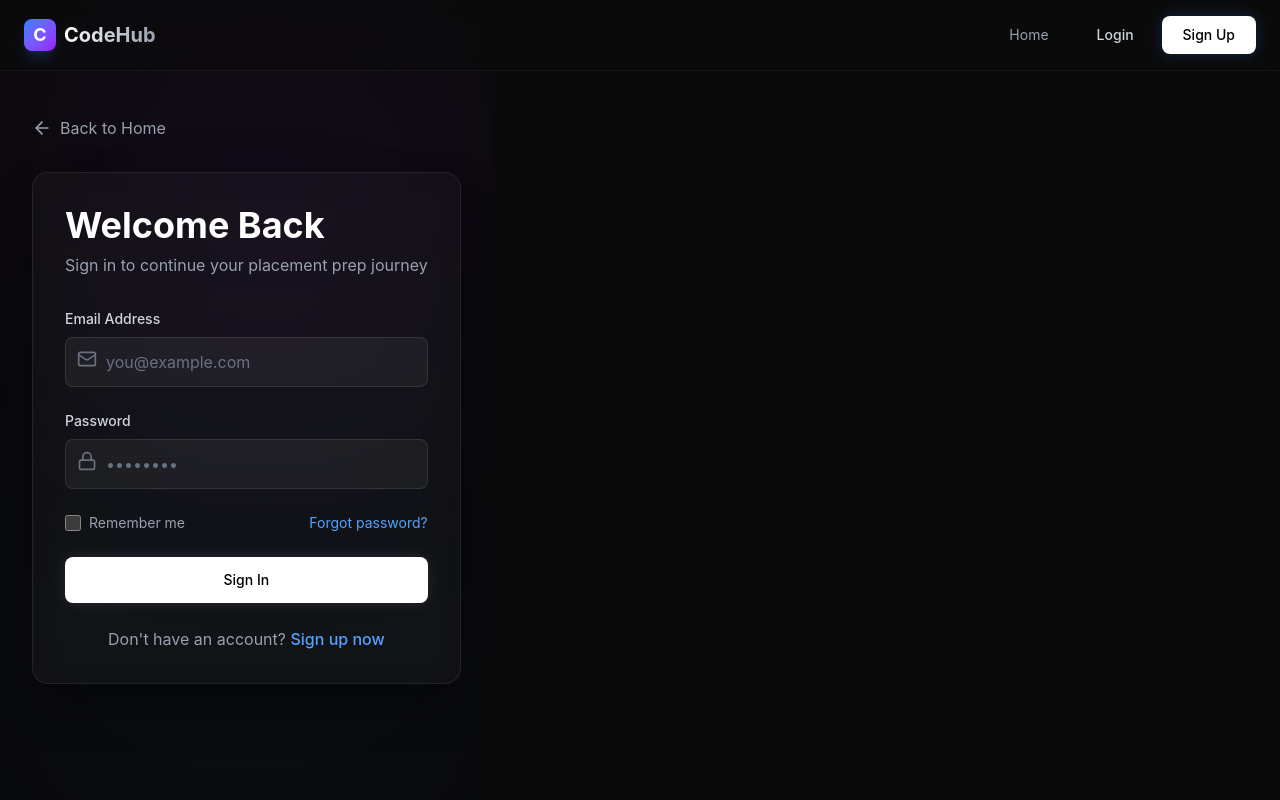
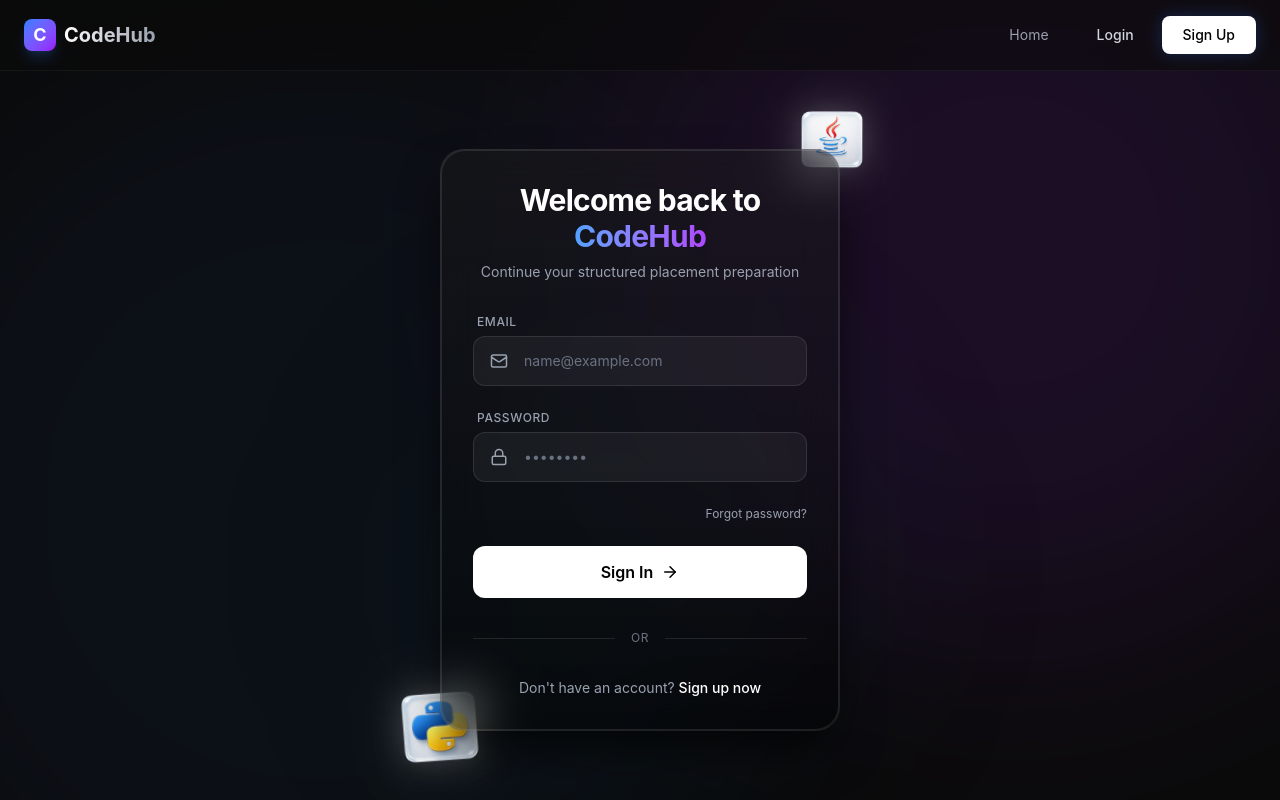
Before and after one commit to Charangandrothu/CodeHub, a React (Vite) app: page /login in a window 1280 px wide. Built offline with nearby package versions, Linux system fonts and the light colour scheme.

Commit message:
`Added Framer Motion animations and parallax effects to Login page`

```diff
--- a/src/index.css
+++ b/src/index.css
@@ -39,3 +39,7 @@ body {
     -webkit-text-fill-color: transparent;
   }
 }
+
+#root {
+  width: 100%;
+}
--- a/src/pages/Login.jsx
+++ b/src/pages/Login.jsx
@@ -1,114 +1,258 @@
-import React, { useState } from 'react'
+import React, { useState, useEffect } from 'react'
+import { motion, useMotionValue, useTransform, useSpring } from 'framer-motion'
 import { useNavigate } from 'react-router-dom'
-// eslint-disable-next-line no-unused-vars
-import { motion } from 'framer-motion'
-import { ArrowLeft, Mail, Lock } from 'lucide-react'
-import { Button } from '../components/ui/Button'
+import { Mail, Lock, ArrowRight, Loader2 } from 'lucide-react'
+import pythonGlass from '../assets/pythonglass.png'
+import javaGlass from '../assets/javaglass.png'
 
 const Login = () => {
   const navigate = useNavigate()
   const [email, setEmail] = useState('')
   const [password, setPassword] = useState('')
+  const [isLoading, setIsLoading] = useState(false)
+  const [focusedField, setFocusedField] = useState(null)
+
+  // Mouse parallax effect
+  const mouseX = useMotionValue(0)
+  const mouseY = useMotionValue(0)
+
+  // Smooth spring animation for mouse movement
+  const springConfig = { damping: 25, stiffness: 150 }
+  const springX = useSpring(mouseX, springConfig)
+  const springY = useSpring(mouseY, springConfig)
+
+  // Transform values for icons (inverted movement for depth)
+  const iconX = useTransform(springX, [-0.5, 0.5], [20, -20])
+  const iconY = useTransform(springY, [-0.5, 0.5], [20, -20])
+
+  // Transform for card (subtle movement)
+  const cardX = useTransform(springX, [-0.5, 0.5], [5, -5])
+  const cardY = useTransform(springY, [-0.5, 0.5], [5, -5])
+
+  useEffect(() => {
+    const handleMouseMove = (e) => {
+      // Normalize mouse coordinates to -0.5 to 0.5
+      const { innerWidth, innerHeight } = window
+      mouseX.set(e.clientX / innerWidth - 0.5)
+      mouseY.set(e.clientY / innerHeight - 0.5)
+    }
+
+    window.addEventListener('mousemove', handleMouseMove)
+    return () => window.removeEventListener('mousemove', handleMouseMove)
+  }, [mouseX, mouseY])
 
   const handleLogin = (e) => {
     e.preventDefault()
-    // Add your login logic here
+    setIsLoading(true)
+    // Simulate login delay
+    setTimeout(() => {
       console.log('Login attempt:', { email, password })
-    // Navigate to home after login
+      setIsLoading(false)
       navigate('/')
+    }, 1500)
   }
 
   return (
-    <section className="relative min-h-screen flex items-center justify-center overflow-hidden bg-[#0a0a0a] px-4 sm:px-6 lg:px-8">
-      {/* Ambient Background */}
-      <div className="absolute top-0 left-0 w-full h-full overflow-hidden pointer-events-none">
-        <div className="absolute top-[-10%] right-[-5%] w-[500px] h-[500px] bg-purple-900/10 rounded-full blur-[120px]" />
-        <div className="absolute bottom-[-10%] left-[-10%] w-[600px] h-[600px] bg-blue-900/5 rounded-full blur-[100px]" />
+    <section className="relative min-h-screen flex items-center justify-center overflow-hidden bg-[#0a0a0a] px-4 sm:px-6 lg:px-8 pt-20">
+      {/* Dynamic Background */}
+      <div className="absolute inset-0 overflow-hidden pointer-events-none">
+        <div className="absolute top-[-20%] right-[-10%] w-[800px] h-[800px] bg-purple-900/20 rounded-full blur-[120px] mix-blend-screen" />
+        <div className="absolute bottom-[-20%] left-[-10%] w-[900px] h-[900px] bg-blue-900/10 rounded-full blur-[100px] mix-blend-screen" />
+        <div className="absolute top-[40%] left-[30%] w-[500px] h-[500px] bg-emerald-900/5 rounded-full blur-[100px]" />
       </div>
 
+      <div className="relative w-full max-w-[400px] z-10 perspective-1000">
+
+        {/* Floating Icons with Parallax */}
         <motion.div
-        initial={{ opacity: 0, y: 20 }}
+          style={{ x: iconX, y: iconY }}
+          className="absolute -top-12 -right-8 z-0 hidden md:block"
+        >
+          <motion.div
+            animate={{ y: [0, -15, 0], rotate: [0, 5, 0] }}
+            transition={{ duration: 6, repeat: Infinity, ease: "easeInOut" }}
+            className="w-20 h-20 relative"
+          >
+            <div className="absolute inset-0 bg-white/5 rounded-2xl blur-xl" />
+            <img src={javaGlass} alt="Java" className="w-full h-full object-contain relative z-10 drop-shadow-[0_0_15px_rgba(255,255,255,0.2)]" />
+          </motion.div>
+        </motion.div>
+
+        <motion.div
+          style={{ x: useTransform(iconX, (v) => v * -1.2), y: useTransform(iconY, (v) => v * -1.2) }}
+          className="absolute -bottom-8 -left-12 z-0 hidden md:block"
+        >
+          <motion.div
+            animate={{ y: [0, 15, 0], rotate: [0, -5, 0] }}
+            transition={{ duration: 7, repeat: Infinity, ease: "easeInOut", delay: 1 }}
+            className="w-24 h-24 relative"
+          >
+            <div className="absolute inset-0 bg-white/5 rounded-2xl blur-xl" />
+            <img src={pythonGlass} alt="Python" className="w-full h-full object-contain relative z-10 drop-shadow-[0_0_15px_rgba(255,255,255,0.2)]" />
+          </motion.div>
+        </motion.div>
+
+        {/* Main Login Card */}
+        <motion.div
+          initial={{ opacity: 0, y: 30, scale: 0.95 }}
+          animate={{ opacity: 1, y: 0, scale: 1 }}
+          transition={{ duration: 0.8, ease: "easeOut" }}
+          style={{ x: cardX, y: cardY }}
+          className="relative z-10 bg-black/40 backdrop-blur-xl border border-white/10 rounded-3xl p-6 sm:p-8 shadow-2xl shadow-black/80"
+        >
+          {/* Subtle Border Glow */}
+          <div className="absolute inset-0 rounded-3xl z-0 pointer-events-none ring-1 ring-inset ring-white/10" />
+          <div className="absolute -inset-[1px] rounded-3xl z-0 bg-gradient-to-b from-white/10 to-transparent opacity-50 pointer-events-none" />
+
+          {/* Header */}
+          <div className="relative z-10 mb-8 text-center">
+            <motion.div
+              initial={{ opacity: 0, y: 10 }}
               animate={{ opacity: 1, y: 0 }}
-        transition={{ duration: 0.6 }}
-        className="w-full max-w-md relative z-10"
+              transition={{ delay: 0.2 }}
             >
-        {/* Back Button */}
-        <button
-          onClick={() => navigate('/')}
-          className="flex items-center gap-2 text-gray-400 hover:text-white transition-colors mb-8"
-        >
-          <ArrowLeft size={20} />
-          <span>Back to Home</span>
-        </button>
-
-        {/* Login Card */}
-        <div className="glass-card rounded-2xl p-8 shadow-2xl shadow-black/50">
-          <div className="mb-8">
-            <h1 className="text-4xl font-bold text-white mb-2">Welcome Back</h1>
-            <p className="text-gray-400">Sign in to continue your placement prep journey</p>
+              <h1 className="text-3xl font-bold text-white tracking-tight mb-2">
+                Welcome back to <span className="text-transparent bg-clip-text bg-gradient-to-r from-blue-400 to-purple-500">CodeHub</span>
+              </h1>
+              <p className="text-gray-400 text-sm">Continue your structured placement preparation</p>
+            </motion.div>
           </div>
 
-          <form onSubmit={handleLogin} className="space-y-6">
-            {/* Email Field */}
-            <div>
-              <label className="block text-sm font-medium text-gray-300 mb-2">Email Address</label>
+          <form onSubmit={handleLogin} className="space-y-6 relative z-10">
+            {/* Email Field with Glow Effect */}
+            <motion.div
+              initial={{ opacity: 0, x: -20 }}
+              animate={{ opacity: 1, x: 0 }}
+              transition={{ delay: 0.3 }}
+              className="relative group"
+            >
+              <label className="block text-xs font-medium text-gray-400 mb-1.5 uppercase tracking-wider ml-1">Email</label>
               <div className="relative">
-                <Mail className="absolute left-3 top-3 text-gray-500" size={20} />
+                <div className={`absolute inset-0 rounded-xl transition-opacity duration-300 ${focusedField === 'email' ? 'opacity-100' : 'opacity-0'}`}>
+                  <div className="absolute inset-0 bg-blue-500/20 rounded-xl blur-md" />
+                </div>
+                <div className="relative flex items-center bg-white/5 border border-white/10 rounded-xl overflow-hidden transition-all duration-300 group-hover:border-white/20 focus-within:border-blue-500/50 focus-within:bg-white/10">
+                  <div className="pl-4 text-gray-400">
+                    <Mail size={18} />
+                  </div>
                   <input
                     type="email"
                     value={email}
                     onChange={(e) => setEmail(e.target.value)}
-                  placeholder="you@example.com"
-                  className="w-full bg-white/5 border border-white/10 rounded-lg pl-10 pr-4 py-3 text-white placeholder-gray-500 focus:outline-none focus:border-blue-500/50 focus:bg-white/10 transition-all"
+                    onFocus={() => setFocusedField('email')}
+                    onBlur={() => setFocusedField(null)}
+                    placeholder="name@example.com"
+                    className="w-full bg-transparent border-none text-white placeholder-gray-500 px-4 py-3.5 focus:ring-0 text-sm"
                     required
                   />
                 </div>
               </div>
+            </motion.div>
 
             {/* Password Field */}
-            <div>
-              <label className="block text-sm font-medium text-gray-300 mb-2">Password</label>
+            <motion.div
+              initial={{ opacity: 0, x: -20 }}
+              animate={{ opacity: 1, x: 0 }}
+              transition={{ delay: 0.4 }}
+              className="relative group"
+            >
+              <label className="block text-xs font-medium text-gray-400 mb-1.5 uppercase tracking-wider ml-1">Password</label>
               <div className="relative">
-                <Lock className="absolute left-3 top-3 text-gray-500" size={20} />
+                <div className={`absolute inset-0 rounded-xl transition-opacity duration-300 ${focusedField === 'password' ? 'opacity-100' : 'opacity-0'}`}>
+                  <div className="absolute inset-0 bg-purple-500/20 rounded-xl blur-md" />
+                </div>
+                <div className="relative flex items-center bg-white/5 border border-white/10 rounded-xl overflow-hidden transition-all duration-300 group-hover:border-white/20 focus-within:border-purple-500/50 focus-within:bg-white/10">
+                  <div className="pl-4 text-gray-400">
+                    <Lock size={18} />
+                  </div>
                   <input
                     type="password"
                     value={password}
                     onChange={(e) => setPassword(e.target.value)}
+                    onFocus={() => setFocusedField('password')}
+                    onBlur={() => setFocusedField(null)}
                     placeholder="••••••••"
-                  className="w-full bg-white/5 border border-white/10 rounded-lg pl-10 pr-4 py-3 text-white placeholder-gray-500 focus:outline-none focus:border-blue-500/50 focus:bg-white/10 transition-all"
+                    className="w-full bg-transparent border-none text-white placeholder-gray-500 px-4 py-3.5 focus:ring-0 text-sm"
                     required
                   />
                 </div>
               </div>
+            </motion.div>
 
-            {/* Remember & Forgot */}
-            <div className="flex items-center justify-between text-sm">
-              <label className="flex items-center gap-2 text-gray-400 hover:text-gray-300 cursor-pointer">
-                <input type="checkbox" className="w-4 h-4 rounded border-gray-500 bg-white/5" />
-                Remember me
-              </label>
-              <a href="#" className="text-blue-400 hover:text-blue-300 transition-colors">
+            {/* Forgot Password */}
+            <motion.div
+              initial={{ opacity: 0 }}
+              animate={{ opacity: 1 }}
+              transition={{ delay: 0.5 }}
+              className="flex justify-end"
+            >
+              <a href="#" className="text-xs text-gray-400 hover:text-white transition-colors">
                 Forgot password?
               </a>
-            </div>
+            </motion.div>
 
-            {/* Login Button */}
-            <Button variant="primary" className="w-full">
-              Sign In
-            </Button>
+            {/* Login Button with Sweep Effect */}
+            <motion.div
+              initial={{ opacity: 0, y: 20 }}
+              animate={{ opacity: 1, y: 0 }}
+              transition={{ delay: 0.6 }}
+            >
+              <button
+                type="button"
+                onClick={handleLogin}
+                className="group relative w-full flex items-center justify-center gap-2 bg-white text-black font-semibold py-3.5 rounded-xl transition-all duration-300 hover:scale-[1.02] active:scale-[0.98] overflow-hidden cursor-pointer"
+              >
+                {/* Sweep Gradient */}
+                <div className="absolute inset-0 w-full h-full bg-gradient-to-r from-transparent via-white/50 to-transparent -translate-x-full group-hover:animate-[sweep_1.5s_ease-in-out_infinite]" />
+
+                {isLoading ? (
+                  <Loader2 className="animate-spin" size={20} />
+                ) : (
+                  <>
+                    <span>Sign In</span>
+                    <ArrowRight size={18} className="transition-transform group-hover:translate-x-1" />
+                  </>
+                )}
+              </button>
+            </motion.div>
           </form>
 
-          {/* Sign Up Link */}
-          <div className="mt-6 text-center">
-            <p className="text-gray-400">
+          {/* Divider */}
+          <motion.div
+            initial={{ opacity: 0 }}
+            animate={{ opacity: 1 }}
+            transition={{ delay: 0.7 }}
+            className="my-8 flex items-center gap-4"
+          >
+            <div className="h-px bg-white/10 flex-1" />
+            <span className="text-gray-500 text-xs uppercase tracking-wider">Or</span>
+            <div className="h-px bg-white/10 flex-1" />
+          </motion.div>
+
+          {/* Social / Sign Up */}
+          <motion.div
+            initial={{ opacity: 0, y: 10 }}
+            animate={{ opacity: 1, y: 0 }}
+            transition={{ delay: 0.8 }}
+            className="text-center"
+          >
+            <p className="text-gray-400 text-sm">
               Don't have an account?{' '}
-              <a href="#" className="text-blue-400 hover:text-blue-300 transition-colors font-medium">
+              <a href="#" className="text-white font-medium hover:underline decoration-blue-500 decoration-2 underline-offset-4 transition-all">
                 Sign up now
               </a>
             </p>
+          </motion.div>
+        </motion.div>
       </div>
-        </div>
-      </motion.div>
+
+      {/* Add custom keyframe for sweep animation in a style tag since we can't easily add to tailwind config on the fly */}
+      <style>{`
+        @keyframes sweep {
+          0% { transform: translateX(-100%) skewX(-15deg); }
+          100% { transform: translateX(200%) skewX(-15deg); }
+        }
+      `}</style>
     </section>
   )
 }
```
Lines whose indentation alone changed are shown as unchanged.
